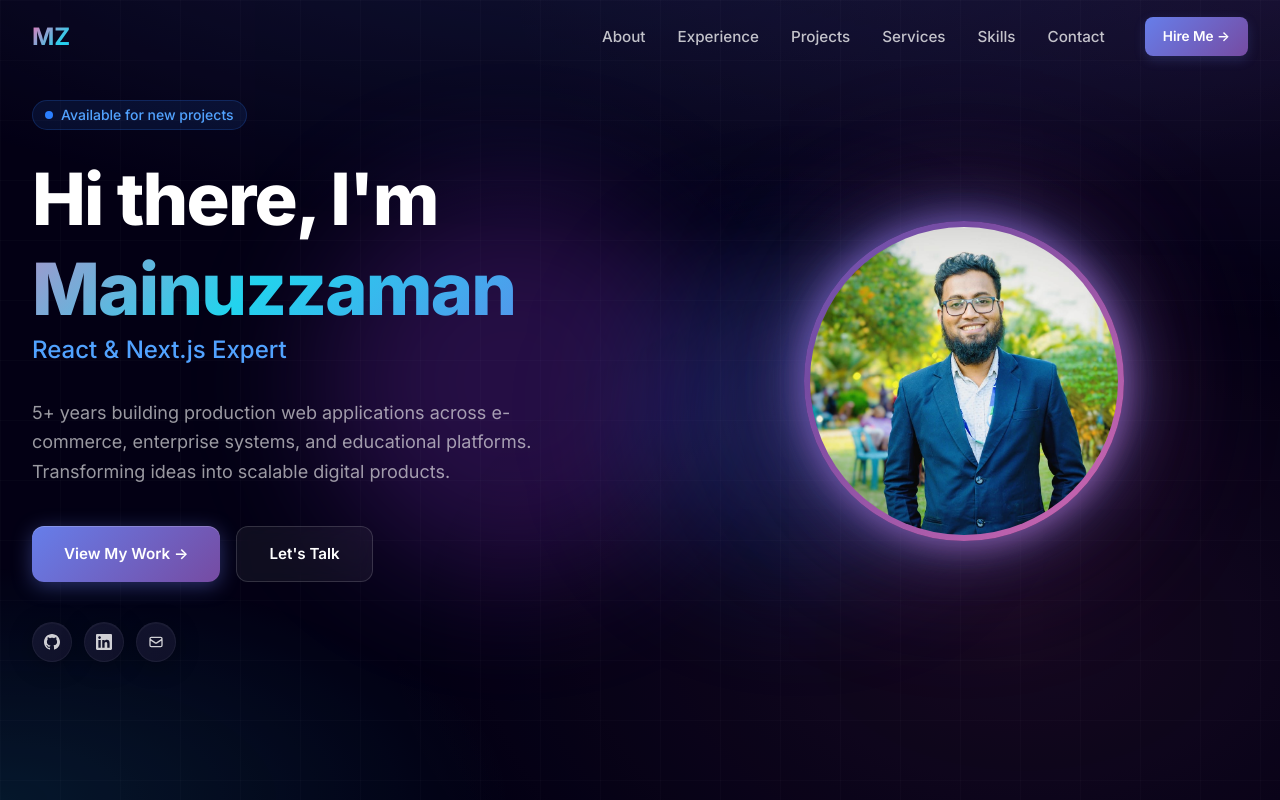
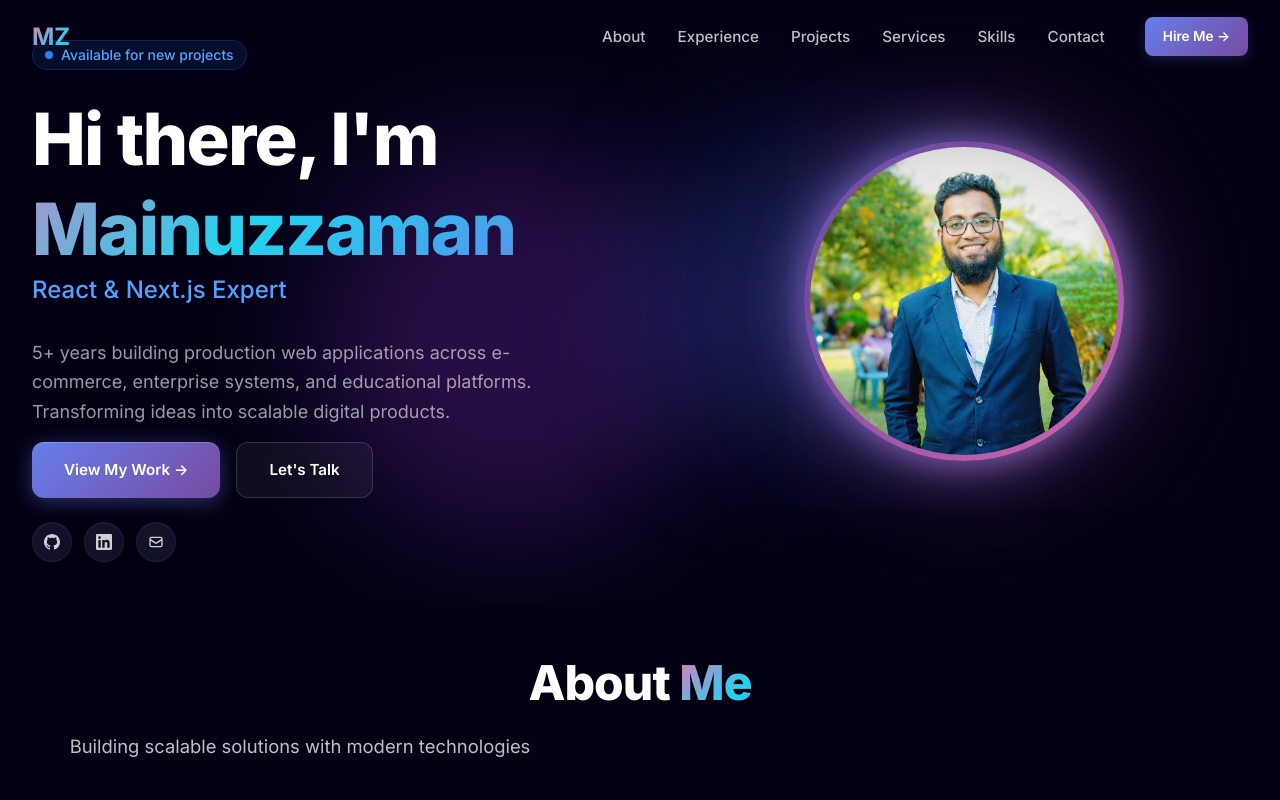
Before and after one commit to mainuzzamanbabu/myportfolioSite, a Next.js app: page / in a window 1280 px wide. Shown: the top 800 px of the page. Built offline with nearby package versions, Linux system fonts and the light colour scheme.

Commit message:
Design Updated

```diff
--- a/src/app/globals.css
+++ b/src/app/globals.css
@@ -69,8 +69,13 @@ dd {
   padding: 0;
 }
 
+body {
+  background-color: var(--bg-dark);
+}
+
 html {
   scroll-behavior: smooth;
+  background-color: var(--bg-dark);
 }
 
 /* =============================================
@@ -371,19 +376,19 @@ body::after {
    SECTIONS
    ============================================= */
 section {
-  padding: 60px 0;
+  padding: 24px 0;
   position: relative;
 }
 
 .section-padding {
-  padding: 60px 0;
+  padding: 24px 0;
 }
 
 @media (min-width: 768px) {
 
   section,
   .section-padding {
-    padding: 80px 0;
+    padding: 32px 0;
   }
 }
 
@@ -391,14 +396,14 @@ section {
 
   section,
   .section-padding {
-    padding: 100px 0;
+    padding: 40px 0;
   }
 }
 
 .section-title {
   font-size: clamp(2rem, 5vw, 3rem);
   font-weight: 800;
-  margin-bottom: 1rem;
+  margin-bottom: 0.5rem;
   letter-spacing: -0.02em;
 }
 
@@ -503,10 +508,10 @@ section {
    NAVIGATION
    ============================================= */
 .nav-glass {
-  background: rgba(3, 0, 20, 0.85);
-  backdrop-filter: blur(15px);
-  -webkit-backdrop-filter: blur(15px);
-  border-bottom: 1px solid rgba(255, 255, 255, 0.03);
+  background: rgba(3, 0, 20, 0.9);
+  backdrop-filter: blur(10px);
+  -webkit-backdrop-filter: blur(10px);
+  border: none;
   transition: all 0.5s ease-in-out;
 }
 
--- a/src/app/page.tsx
+++ b/src/app/page.tsx
@@ -82,8 +82,8 @@ function Navigation() {
       initial={{ y: -100, opacity: 0 }}
       animate={{ y: 0, opacity: 1 }}
       transition={{ duration: 0.8 }}
-      className={`fixed top-0 left-0 right-0 z-50 transition-all duration-500 ${
-        scrolled ? "nav-glass py-2 shadow-lg" : "bg-transparent py-4"
+      className={`fixed top-0 left-0 right-0 z-50 transition-all duration-500 bg-dark/0 ${
+        scrolled ? "nav-glass py-2" : "py-4"
       }`}
     >
       <div className="container mx-auto px-4 lg:px-8 flex items-center justify-between">
@@ -151,7 +151,7 @@ function Navigation() {
 // Hero Section
 function HeroSection() {
   return (
-    <section className="relative min-h-[90vh] flex items-center pt-24 pb-12 lg:pt-28 lg:pb-16 overflow-hidden">
+    <section className="relative flex items-center pt-28 pb-0 lg:pt-36 lg:pb-0 overflow-hidden">
       {/* Floating orbs */}
       <div className="absolute top-1/4 left-1/4 w-64 sm:w-96 h-64 sm:h-96 bg-purple-500/20 rounded-full blur-3xl" />
       <div className="absolute bottom-1/4 right-1/4 w-48 sm:w-80 h-48 sm:h-80 bg-blue-500/20 rounded-full blur-3xl" />
@@ -202,13 +202,13 @@ function HeroSection() {
             <motion.p
               variants={fadeInUp}
               className="text-base sm:text-lg text-white/60 max-w-lg mx-auto lg:mx-0 leading-relaxed"
-              style={{ marginBottom: '2.5rem' }}
+              style={{ marginBottom: '1rem' }}
             >
               5+ years building production web applications across e-commerce, enterprise systems,
               and educational platforms. Transforming ideas into scalable digital products.
             </motion.p>
 
-            <motion.div variants={fadeInUp} className="flex flex-wrap gap-4 justify-center lg:justify-start ml-0 mb-12 lg:mb-10">
+            <motion.div variants={fadeInUp} className="flex flex-wrap gap-4 justify-center lg:justify-start ml-0 mb-8 lg:mb-6">
               <a href="#projects" className="btn-primary">
                 View My Work →
               </a>
@@ -218,7 +218,7 @@ function HeroSection() {
             </motion.div>
 
             {/* Social Links */}
-            <motion.div variants={fadeInUp} className="flex gap-3 mt-6 lg:mt-4 justify-center lg:justify-start ml-0">
+            <motion.div variants={fadeInUp} className="flex gap-3 mt-4 lg:mt-3 justify-center lg:justify-start ml-0">
               {[
                 { href: "https://github.com/mainuzzaman", icon: <svg className="w-4 h-4" fill="currentColor" viewBox="0 0 24 24"><path d="M12 0c-6.626 0-12 5.373-12 12 0 5.302 3.438 9.8 8.207 11.387.599.111.793-.261.793-.577v-2.234c-3.338.726-4.033-1.416-4.033-1.416-.546-1.387-1.333-1.756-1.333-1.756-1.089-.745.083-.729.083-.729 1.205.084 1.839 1.237 1.839 1.237 1.07 1.834 2.807 1.304 3.492.997.107-.775.418-1.305.762-1.604-2.665-.305-5.467-1.334-5.467-5.931 0-1.311.469-2.381 1.236-3.221-.124-.303-.535-1.524.117-3.176 0 0 1.008-.322 3.301 1.23.957-.266 1.983-.399 3.003-.404 1.02.005 2.047.138 3.006.404 2.291-1.552 3.297-1.23 3.297-1.23.653 1.653.242 2.874.118 3.176.77.84 1.235 1.911 1.235 3.221 0 4.609-2.807 5.624-5.479 5.921.43.372.823 1.102.823 2.222v3.293c0 .319.192.694.801.576 4.765-1.589 8.199-6.086 8.199-11.386 0-6.627-5.373-12-12-12z"/></svg> },
                 { href: "https://linkedin.com/in/mainuzzaman", icon: <svg className="w-4 h-4" fill="currentColor" viewBox="0 0 24 24"><path d="M20.447 20.452h-3.554v-5.569c0-1.328-.027-3.037-1.852-3.037-1.853 0-2.136 1.445-2.136 2.939v5.667H9.351V9h3.414v1.561h.046c.477-.9 1.637-1.85 3.37-1.85 3.601 0 4.267 2.37 4.267 5.455v6.286zM5.337 7.433c-1.144 0-2.063-.926-2.063-2.065 0-1.138.92-2.063 2.063-2.063 1.14 0 2.064.925 2.064 2.063 0 1.139-.925 2.065-2.064 2.065zm1.782 13.019H3.555V9h3.564v11.452zM22.225 0H1.771C.792 0 0 .774 0 1.729v20.542C0 23.227.792 24 1.771 24h20.451C23.2 24 24 23.227 24 22.271V1.729C24 .774 23.2 0 22.222 0h.003z"/></svg> },
@@ -457,7 +457,7 @@ function ProjectsSection() {
             variants={stagger}
             className="grid sm:grid-cols-2 lg:grid-cols-3 gap-6"
           >
-            {filteredProjects.slice(0, 9).map((project) => (
+            {filteredProjects.map((project) => (
               <motion.div
                 key={project.id}
                 variants={fadeInUp}
```
